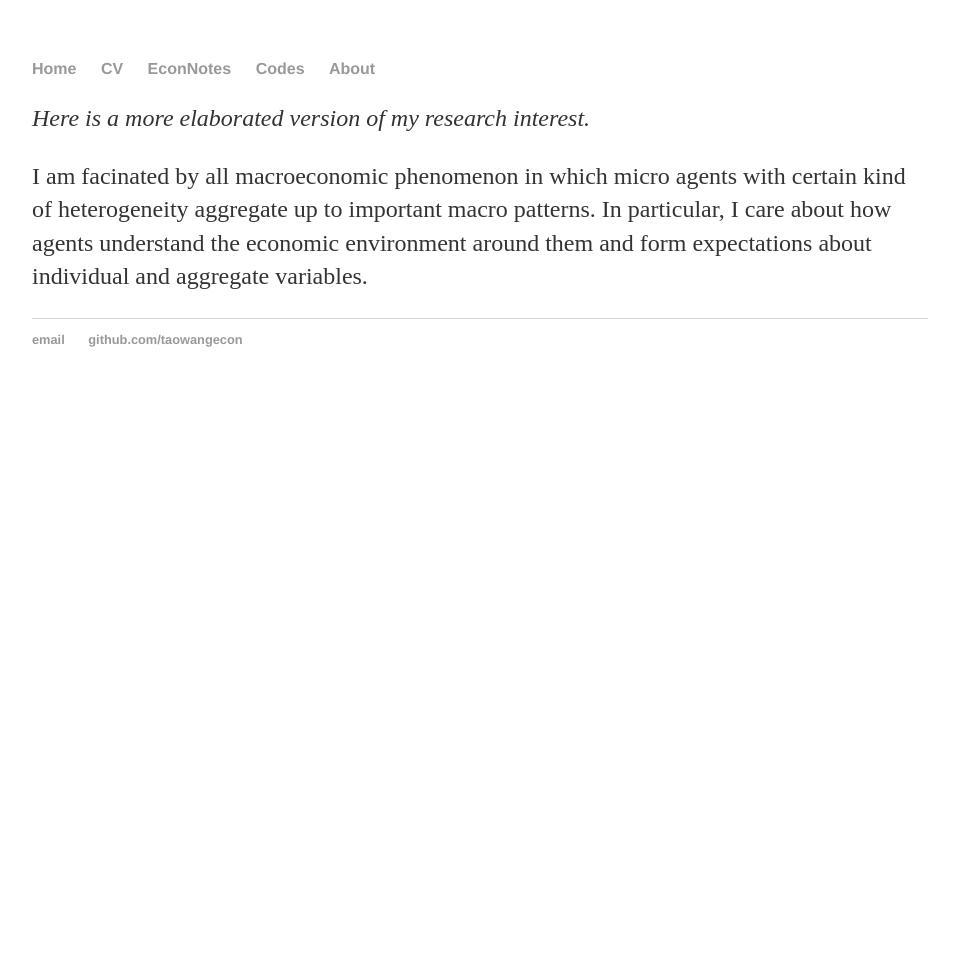
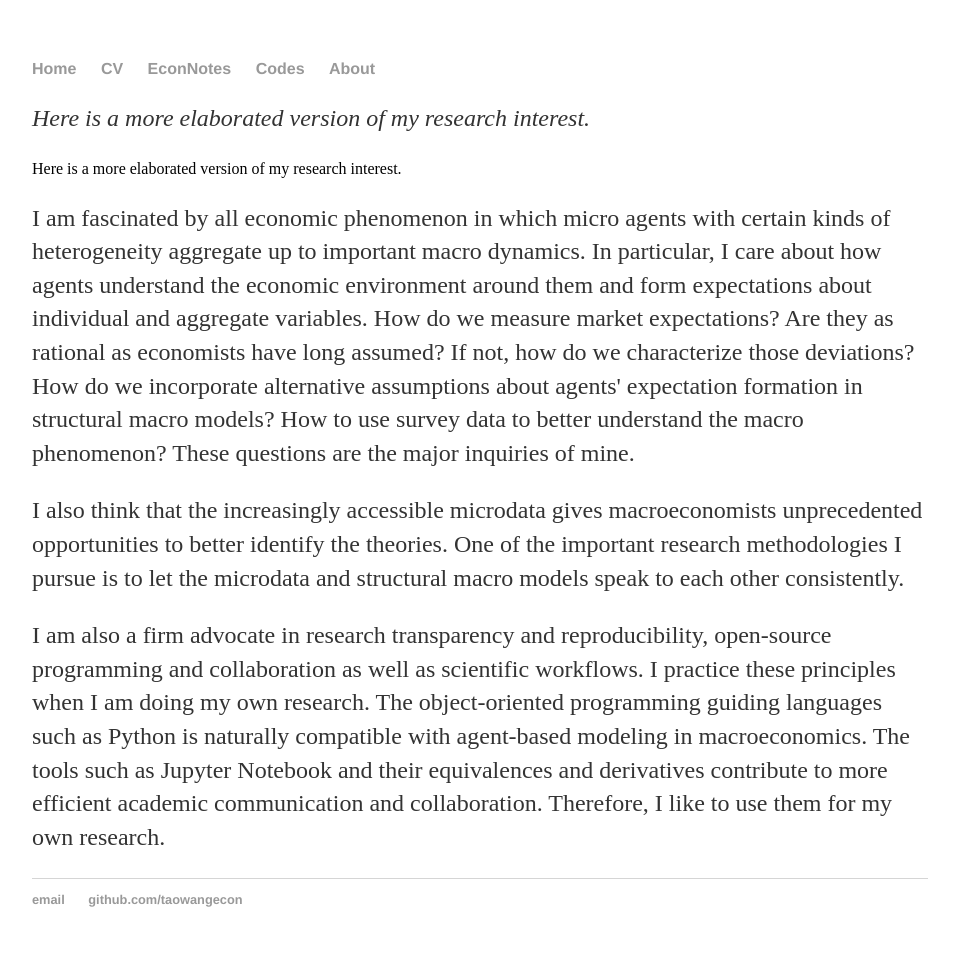
Before and after one commit to iworld1991/TaoWangEcon.github.io, a Jekyll site: the page built from about/index.html, in a window 1280 px wide. Shown: the whole page, without its empty margins (160-1119 px from the left). Built offline with Jekyll 4.4.1, drawn with Linux system fonts in a browser that asks for light colours; before the commit the page ends 900 px from its top, so only the background shows below that.

Commit message:
Update index.html

```diff
--- a/about/index.html
+++ b/about/index.html
@@ -5,5 +5,11 @@
 
   <div class="blurb">
 	 <p><em>Here is a more elaborated version of my research interest.</em> </p>
-	<p>I am facinated by all macroeconomic phenomenon in which micro agents with certain kind of heterogeneity aggregate up to important macro patterns. In particular, I care about how agents understand the economic environment around them and form expectations about individual and aggregate variables. </p>
+	Here is a more elaborated version of my research interest.
+
+<p>I am fascinated by all economic phenomenon in which micro agents with certain kinds of heterogeneity aggregate up to important macro dynamics. In particular, I care about how agents understand the economic environment around them and form expectations about individual and aggregate variables. How do we measure market expectations? Are they as rational as economists have long assumed? If not, how do we characterize those deviations? How do we incorporate alternative assumptions about agents' expectation formation in structural macro models?  How to use survey data to better understand the macro phenomenon?  These questions are the major inquiries of mine.</p>
+
+<p>I also think that the increasingly accessible microdata gives macroeconomists unprecedented opportunities to better identify the theories. One of the important research methodologies I pursue is to let the microdata and structural macro models speak to each other consistently. </p>
+
+<p>I am also a firm advocate in research transparency and reproducibility, open-source programming and collaboration as well as scientific workflows. I practice these principles when I am doing my own research. The object-oriented programming guiding languages such as Python is naturally compatible with agent-based modeling in macroeconomics. The tools such as Jupyter Notebook and their equivalences and derivatives contribute to more efficient academic communication and collaboration. Therefore, I like to use them for my own research. </p>
 </div><!-- /.blurb -->
```
